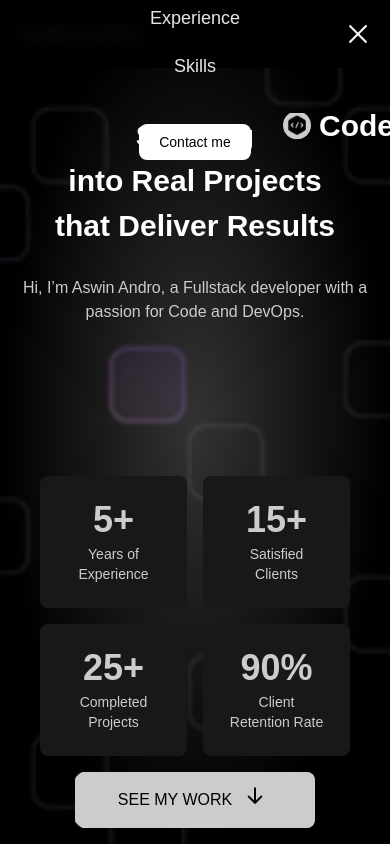
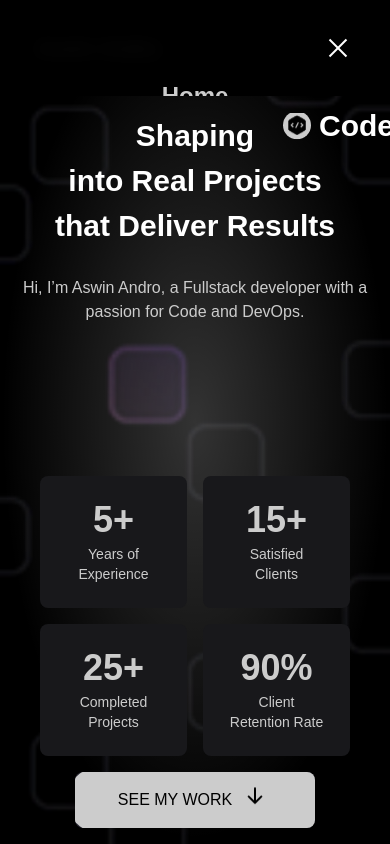
Before and after one commit to aswinandro/3d-portfolio-andro, a React (Vite) app: page / in a window 390 px wide. Both pictures are taken after a click on the button "Toggle menu". Shown: the top 844 px of the page. Built offline with nearby package versions, Linux system fonts and the light colour scheme; a web font is replaced by a local one.

Commit message:
Update NavBar.jsx

```diff
--- a/src/components/NavBar.jsx
+++ b/src/components/NavBar.jsx
@@ -3,24 +3,15 @@ import { Link } from "react-router-dom";
 import { navLinks } from "../constants";
 
 const NavBar = () => {
-  // track if the user has scrolled down the page
   const [scrolled, setScrolled] = useState(false);
-  // track if the mobile menu is open
   const [mobileMenuOpen, setMobileMenuOpen] = useState(false);
 
+  // Track scroll state for header
   useEffect(() => {
-    // create an event listener for when the user scrolls
     const handleScroll = () => {
-      // check if the user has scrolled down at least 10px
-      // if so, set the state to true
-      const isScrolled = window.scrollY > 10;
-      setScrolled(isScrolled);
+      setScrolled(window.scrollY > 10);
     };
-
-    // add the event listener to the window
     window.addEventListener("scroll", handleScroll);
-
-    // cleanup the event listener when the component is unmounted
     return () => window.removeEventListener("scroll", handleScroll);
   }, []);
 
@@ -31,7 +22,6 @@ const NavBar = () => {
     } else {
       document.body.style.overflow = "unset";
     }
-    // Cleanup function to ensure scroll is re-enabled on component unmount
     return () => {
       document.body.style.overflow = "unset";
     };
@@ -43,14 +33,19 @@ const NavBar = () => {
 
   return (
     <header className={`navbar ${scrolled ? "scrolled" : "not-scrolled"}`}>
-      <div className="inner">
-        <Link to="/" className="logo" onClick={handleLinkClick}>
+      <div className="inner flex items-center justify-between px-4 py-3 md:px-8">
+        {/* Logo */}
+        <Link
+          to="/"
+          className="logo text-xl font-bold"
+          onClick={handleLinkClick}
+        >
           Aswin Andro
         </Link>
 
         {/* Desktop Navigation */}
         <nav className="hidden md:block desktop">
-          <ul>
+          <ul className="flex gap-6">
             {navLinks.map(({ link, name }) => (
               <li key={name} className="group">
                 <Link to={link}>
@@ -62,43 +57,77 @@ const NavBar = () => {
           </ul>
         </nav>
 
+        {/* Desktop Contact */}
         <Link to="/contact" className="hidden md:flex contact-btn group">
           <div className="inner">
             <span>Contact me</span>
           </div>
         </Link>
 
-        {/* Hamburger Menu Button (visible on mobile) */}
+        {/* Hamburger Menu Button */}
         <button
-          className="md:hidden z-50 text-white"
+          className="md:hidden z-50 flex flex-col items-center justify-center w-8 h-8"
           onClick={() => setMobileMenuOpen(!mobileMenuOpen)}
           aria-label="Toggle menu"
         >
-          <div className={`w-6 h-0.5 bg-white transition-all duration-300 ${mobileMenuOpen ? 'rotate-45 translate-y-2' : ''}`}></div>
-          <div className={`w-6 h-0.5 bg-white my-1.5 transition-all duration-300 ${mobileMenuOpen ? 'opacity-0' : ''}`}></div>
-          <div className={`w-6 h-0.5 bg-white transition-all duration-300 ${mobileMenuOpen ? '-rotate-45 -translate-y-2' : ''}`}></div>
+          <span
+            className={`block w-6 h-0.5 bg-white transition-all duration-300 ${
+              mobileMenuOpen ? "rotate-45 translate-y-2" : ""
+            }`}
+          />
+          <span
+            className={`block w-6 h-0.5 bg-white my-1.5 transition-all duration-300 ${
+              mobileMenuOpen ? "opacity-0" : ""
+            }`}
+          />
+          <span
+            className={`block w-6 h-0.5 bg-white transition-all duration-300 ${
+              mobileMenuOpen ? "-rotate-45 -translate-y-2" : ""
+            }`}
+          />
         </button>
 
         {/* Mobile Menu Overlay */}
-        <div className={`md:hidden fixed inset-0 bg-black/90 backdrop-blur-sm z-40 flex flex-col items-center justify-center text-center transition-opacity duration-300 ${mobileMenuOpen ? 'opacity-100' : 'opacity-0 pointer-events-none'}`}>
+        <div
+          className={`
+            md:hidden fixed inset-0 z-40
+            bg-black/95 backdrop-blur-sm
+            overflow-y-auto transform transition-all duration-300 ease-in-out
+            ${mobileMenuOpen ? "opacity-100 translate-x-0" : "opacity-0 -translate-x-full pointer-events-none"}
+          `}
+        >
+          {/* FIX: Align to top instead of center */}
+          <div className="flex flex-col items-center w-full p-8 pt-20">
             <nav>
-            <ul className="flex flex-col items-center gap-5">
+              <ul className="flex flex-col items-center gap-8 text-center">
                 {navLinks.map(({ link, name }) => (
-                <li key={name} className="text-lg font-medium text-white/90 hover:text-white transition-colors">
-                  <Link to={link} onClick={handleLinkClick}>{name}</Link>
+                  <li
+                    key={name}
+                    className="text-2xl font-semibold text-white/80 hover:text-white transition-colors"
+                  >
+                    <Link to={link} onClick={handleLinkClick}>
+                      {name}
+                    </Link>
                   </li>
                 ))}
-              <li className="mt-6">
-                <Link to="/contact" className="contact-btn group text-sm" onClick={handleLinkClick}>
-                  <div className="inner"><span>Contact me</span></div>
+                <li className="mt-8">
+                  <Link
+                    to="/contact"
+                    className="contact-btn group text-xl"
+                    onClick={handleLinkClick}
+                  >
+                    <div className="inner">
+                      <span>Contact me</span>
+                    </div>
                   </Link>
                 </li>
               </ul>
             </nav>
           </div>
         </div>
+      </div>
     </header>
   );
-}
+};
 
 export default NavBar;
```
Lines whose indentation alone changed are shown as unchanged.
